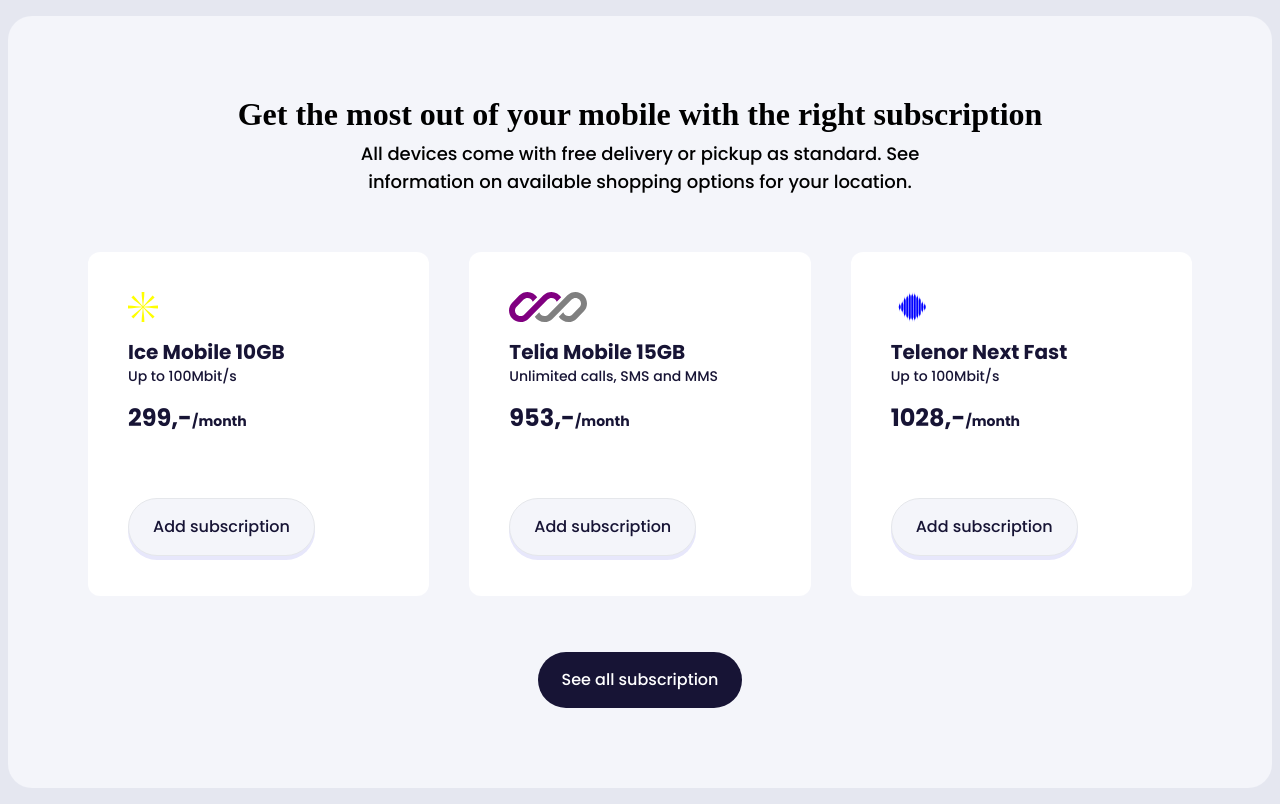
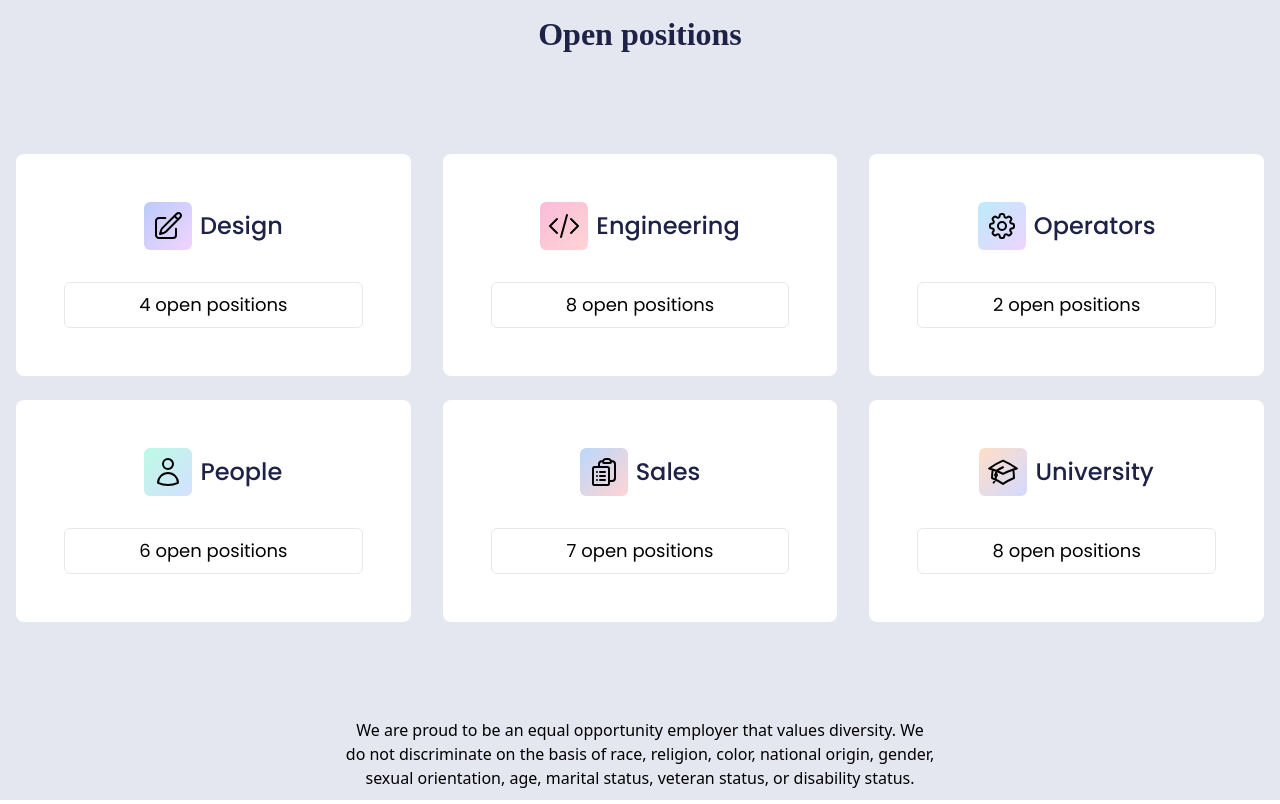
Before and after one commit to DSOrnstein123/learn-tailwindcss, a React (Vite) app: page / in a window 1280 px wide. Built offline with nearby package versions, Linux system fonts and the light colour scheme.

Commit message:
UI 8: Job cards

```diff
--- a/src/App.tsx
+++ b/src/App.tsx
@@ -5,6 +5,7 @@ import { ReviewForm } from "./ui-4_review-modal/ReviewForm";
 import { UserList } from "./ui-5_users-list/UserList";
 import { Notification } from "./ui-6_notification/Notification";
 import { BuySubscription } from "./ui-7_buy-subscription/BuySubscription";
+import { JobCards } from "./ui-8_job-cards/JobCards";
 
 function App() {
   return (
@@ -28,7 +29,10 @@ function App() {
       {/* <Notification /> */}
 
       {/* UI 7 */}
-      <BuySubscription />
+      {/* <BuySubscription /> */}
+
+      {/* UI 8 */}
+      <JobCards />
     </div>
   );
 }
--- /dev/null
+++ b/src/ui-8_job-cards/JobCards.tsx
@@ -0,0 +1,185 @@
+import { ReactNode } from "react";
+
+interface Position {
+  title: string;
+  openPosition: number;
+  icon: ReactNode;
+  gradientClass: string;
+}
+
+const positions: Position[] = [
+  {
+    title: "Design",
+    openPosition: 4,
+    icon: (
+      <svg
+        xmlns="http://www.w3.org/2000/svg"
+        fill="none"
+        viewBox="0 0 24 24"
+        stroke-width="1.5"
+        stroke="currentColor"
+        className="size-8"
+      >
+        <path
+          stroke-linecap="round"
+          stroke-linejoin="round"
+          d="m16.862 4.487 1.687-1.688a1.875 1.875 0 1 1 2.652 2.652L10.582 16.07a4.5 4.5 0 0 1-1.897 1.13L6 18l.8-2.685a4.5 4.5 0 0 1 1.13-1.897l8.932-8.931Zm0 0L19.5 7.125M18 14v4.75A2.25 2.25 0 0 1 15.75 21H5.25A2.25 2.25 0 0 1 3 18.75V8.25A2.25 2.25 0 0 1 5.25 6H10"
+        />
+      </svg>
+    ),
+    gradientClass: "bg-gradient-to-br from-[#BBCBFB] to-[#F1D4FF]",
+  },
+  {
+    title: "Engineering",
+    openPosition: 8,
+    icon: (
+      <svg
+        xmlns="http://www.w3.org/2000/svg"
+        fill="none"
+        viewBox="0 0 24 24"
+        stroke-width="1.5"
+        stroke="currentColor"
+        className="size-8"
+      >
+        <path
+          stroke-linecap="round"
+          stroke-linejoin="round"
+          d="M17.25 6.75 22.5 12l-5.25 5.25m-10.5 0L1.5 12l5.25-5.25m7.5-3-4.5 16.5"
+        />
+      </svg>
+    ),
+    gradientClass: "bg-gradient-to-br from-[#FBBBDA] to-[#FFD4D4]",
+  },
+  {
+    title: "Operators",
+    openPosition: 2,
+    icon: (
+      <svg
+        xmlns="http://www.w3.org/2000/svg"
+        fill="none"
+        viewBox="0 0 24 24"
+        stroke-width="1.5"
+        stroke="currentColor"
+        className="size-8"
+      >
+        <path
+          stroke-linecap="round"
+          stroke-linejoin="round"
+          d="M10.343 3.94c.09-.542.56-.94 1.11-.94h1.093c.55 0 1.02.398 1.11.94l.149.894c.07.424.384.764.78.93.398.164.855.142 1.205-.108l.737-.527a1.125 1.125 0 0 1 1.45.12l.773.774c.39.389.44 1.002.12 1.45l-.527.737c-.25.35-.272.806-.107 1.204.165.397.505.71.93.78l.893.15c.543.09.94.559.94 1.109v1.094c0 .55-.397 1.02-.94 1.11l-.894.149c-.424.07-.764.383-.929.78-.165.398-.143.854.107 1.204l.527.738c.32.447.269 1.06-.12 1.45l-.774.773a1.125 1.125 0 0 1-1.449.12l-.738-.527c-.35-.25-.806-.272-1.203-.107-.398.165-.71.505-.781.929l-.149.894c-.09.542-.56.94-1.11.94h-1.094c-.55 0-1.019-.398-1.11-.94l-.148-.894c-.071-.424-.384-.764-.781-.93-.398-.164-.854-.142-1.204.108l-.738.527c-.447.32-1.06.269-1.45-.12l-.773-.774a1.125 1.125 0 0 1-.12-1.45l.527-.737c.25-.35.272-.806.108-1.204-.165-.397-.506-.71-.93-.78l-.894-.15c-.542-.09-.94-.56-.94-1.109v-1.094c0-.55.398-1.02.94-1.11l.894-.149c.424-.07.765-.383.93-.78.165-.398.143-.854-.108-1.204l-.526-.738a1.125 1.125 0 0 1 .12-1.45l.773-.773a1.125 1.125 0 0 1 1.45-.12l.737.527c.35.25.807.272 1.204.107.397-.165.71-.505.78-.929l.15-.894Z"
+        />
+        <path
+          stroke-linecap="round"
+          stroke-linejoin="round"
+          d="M15 12a3 3 0 1 1-6 0 3 3 0 0 1 6 0Z"
+        />
+      </svg>
+    ),
+    gradientClass: "bg-gradient-to-br from-[#BBEBFB] to-[#EFD4FF]",
+  },
+  {
+    title: "People",
+    openPosition: 6,
+    icon: (
+      <svg
+        xmlns="http://www.w3.org/2000/svg"
+        fill="none"
+        viewBox="0 0 24 24"
+        stroke-width="1.5"
+        stroke="currentColor"
+        className="size-8"
+      >
+        <path
+          stroke-linecap="round"
+          stroke-linejoin="round"
+          d="M15.75 6a3.75 3.75 0 1 1-7.5 0 3.75 3.75 0 0 1 7.5 0ZM4.501 20.118a7.5 7.5 0 0 1 14.998 0A17.933 17.933 0 0 1 12 21.75c-2.676 0-5.216-.584-7.499-1.632Z"
+        />
+      </svg>
+    ),
+    gradientClass: "bg-gradient-to-br from-[#BBFBE4] to-[#D4E0FF]",
+  },
+  {
+    title: "Sales",
+    openPosition: 7,
+    icon: (
+      <svg
+        xmlns="http://www.w3.org/2000/svg"
+        fill="none"
+        viewBox="0 0 24 24"
+        stroke-width="1.5"
+        stroke="currentColor"
+        className="size-8"
+      >
+        <path
+          stroke-linecap="round"
+          stroke-linejoin="round"
+          d="M9 12h3.75M9 15h3.75M9 18h3.75m3 .75H18a2.25 2.25 0 0 0 2.25-2.25V6.108c0-1.135-.845-2.098-1.976-2.192a48.424 48.424 0 0 0-1.123-.08m-5.801 0c-.065.21-.1.433-.1.664 0 .414.336.75.75.75h4.5a.75.75 0 0 0 .75-.75 2.25 2.25 0 0 0-.1-.664m-5.8 0A2.251 2.251 0 0 1 13.5 2.25H15c1.012 0 1.867.668 2.15 1.586m-5.8 0c-.376.023-.75.05-1.124.08C9.095 4.01 8.25 4.973 8.25 6.108V8.25m0 0H4.875c-.621 0-1.125.504-1.125 1.125v11.25c0 .621.504 1.125 1.125 1.125h9.75c.621 0 1.125-.504 1.125-1.125V9.375c0-.621-.504-1.125-1.125-1.125H8.25ZM6.75 12h.008v.008H6.75V12Zm0 3h.008v.008H6.75V15Zm0 3h.008v.008H6.75V18Z"
+        />
+      </svg>
+    ),
+    gradientClass: "bg-gradient-to-br from-[#BBD8FB] to-[#FFD4D4]",
+  },
+  {
+    title: "University",
+    openPosition: 8,
+    icon: (
+      <svg
+        xmlns="http://www.w3.org/2000/svg"
+        fill="none"
+        viewBox="0 0 24 24"
+        stroke-width="1.5"
+        stroke="currentColor"
+        className="size-8"
+      >
+        <path
+          stroke-linecap="round"
+          stroke-linejoin="round"
+          d="M4.26 10.147a60.438 60.438 0 0 0-.491 6.347A48.62 48.62 0 0 1 12 20.904a48.62 48.62 0 0 1 8.232-4.41 60.46 60.46 0 0 0-.491-6.347m-15.482 0a50.636 50.636 0 0 0-2.658-.813A59.906 59.906 0 0 1 12 3.493a59.903 59.903 0 0 1 10.399 5.84c-.896.248-1.783.52-2.658.814m-15.482 0A50.717 50.717 0 0 1 12 13.489a50.702 50.702 0 0 1 7.74-3.342M6.75 15a.75.75 0 1 0 0-1.5.75.75 0 0 0 0 1.5Zm0 0v-3.675A55.378 55.378 0 0 1 12 8.443m-7.007 11.55A5.981 5.981 0 0 0 6.75 15.75v-1.5"
+        />
+      </svg>
+    ),
+    gradientClass: "bg-gradient-to-br from-[#FFDEC7] to-[#D4D9FF]",
+  },
+];
+
+export const JobCards = () => {
+  return (
+    <div className="w-full space-y-24 text-center">
+      <h1 className="font-merriweather text-[32px] font-black text-[#1E2246]">
+        Open positions
+      </h1>
+
+      <div className="grid grid-cols-3 gap-x-8 gap-y-6 px-4">
+        {positions.map((position) => {
+          return (
+            <div className="rounded-lg bg-white p-12">
+              <div className="flex flex-col space-y-8">
+                <div className="flex items-center justify-center">
+                  <div
+                    className={`mr-2 flex size-12 items-center justify-center rounded-md ${position.gradientClass}`}
+                  >
+                    {position.icon}
+                  </div>
+
+                  <p className="font-poppins text-2xl font-medium text-[#1E2246]">
+                    {position.title}
+                  </p>
+                </div>
+
+                <button className="font-md rounded-md border-[1px] px-8 py-2 font-poppins text-lg transition-colors duration-300 hover:bg-[#1E2246] hover:text-white active:opacity-70">
+                  {position.openPosition} open positions
+                </button>
+              </div>
+            </div>
+          );
+        })}
+      </div>
+
+      <p className="mx-auto max-w-3xl [text-wrap:balance]">
+        We are proud to be an equal opportunity employer that values diversity.
+        We do not discriminate on the basis of race, religion, color, national
+        origin, gender, sexual orientation, age, marital status, veteran status,
+        or disability status.
+      </p>
+    </div>
+  );
+};
```
